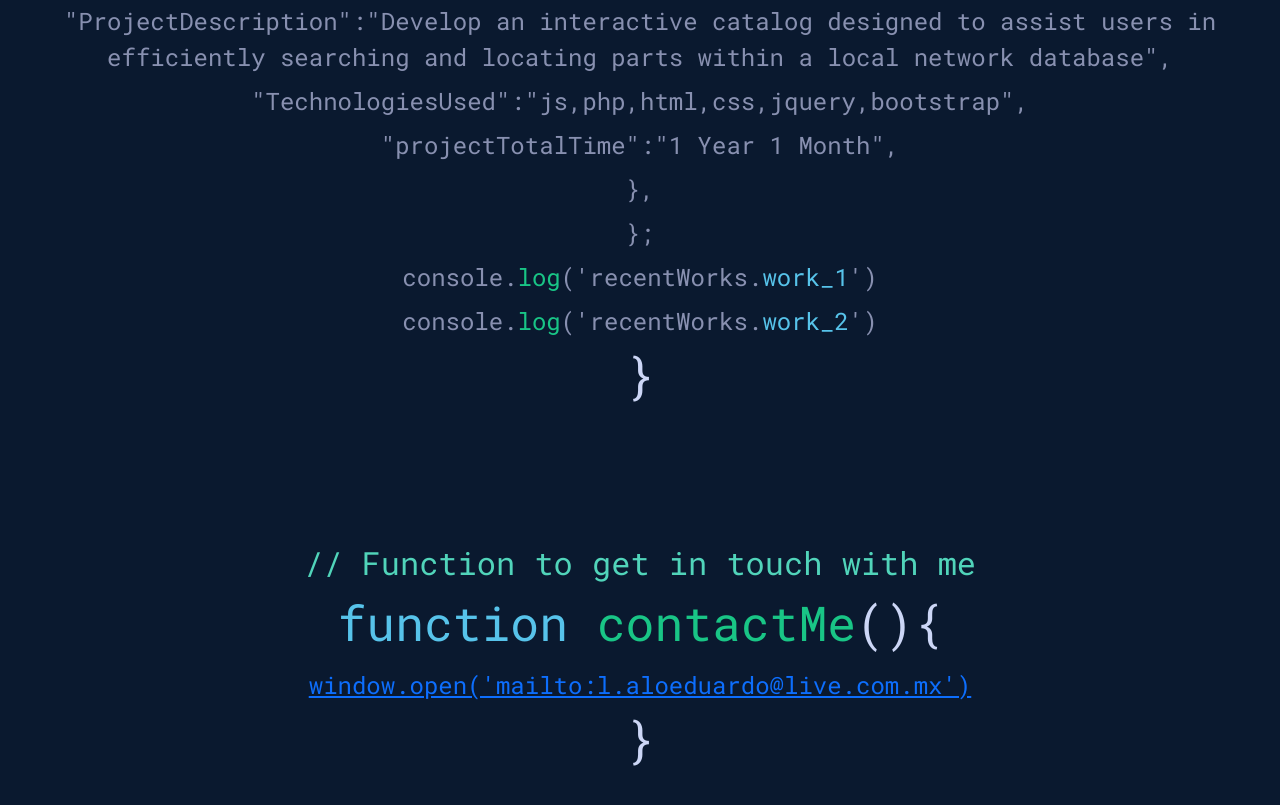
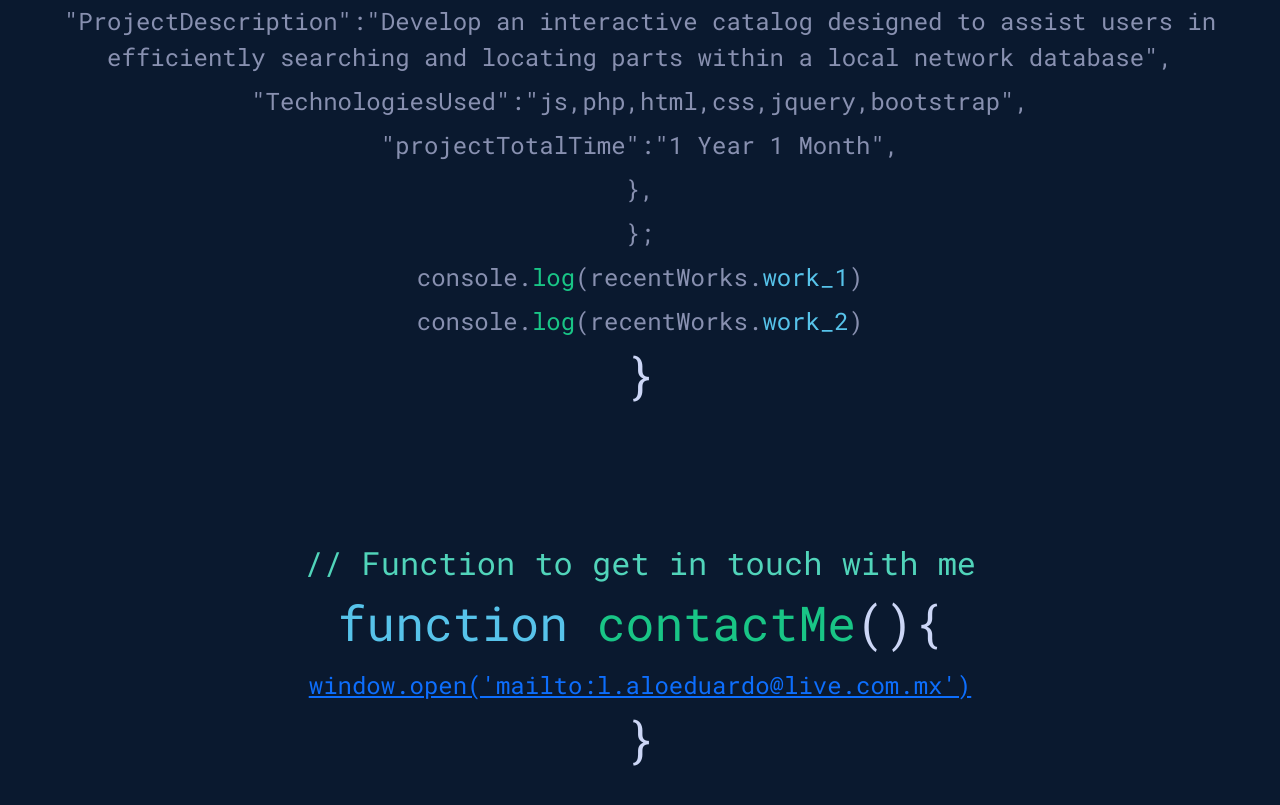
Before and after one commit to ChristChampagne/portfolio, a website: page index.html in a window 1280 px wide. Shown: the part 1485-2290 px from the top of the page. Drawn offline with nearby package versions, Linux system fonts and the light colour scheme.

Commit message:
Updating logs of recentWorks

```diff
--- a/assets/js/main.js
+++ b/assets/js/main.js
@@ -26,8 +26,8 @@ function myExperience() {
             "projectTotalTime": "1 Year 1 Month",
         },
     };
-    console.log('recentWorks.work_1')
-    console.log('recentWorks.work_2')
+    console.log(recentWorks.work_1)
+    console.log(recentWorks.work_2)
 }
 // Function to get in touch with me
 function contactMe() {
--- a/index.html
+++ b/index.html
@@ -135,11 +135,11 @@
             <div class="main-container-subtitle">};
             </div>
             <div class="main-container-subtitle">
-                console.<span class="green">log</span>('recentWorks.<span class="blue">work_1</span>')
+                console.<span class="green">log</span>(recentWorks.<span class="blue">work_1</span>)
             </div>
 
             <div class="main-container-subtitle">
-                console.<span class="green">log</span>('recentWorks.<span class="blue">work_2</span>')
+                console.<span class="green">log</span>(recentWorks.<span class="blue">work_2</span>)
             </div>
 
             <div class="main-container-title">
```
